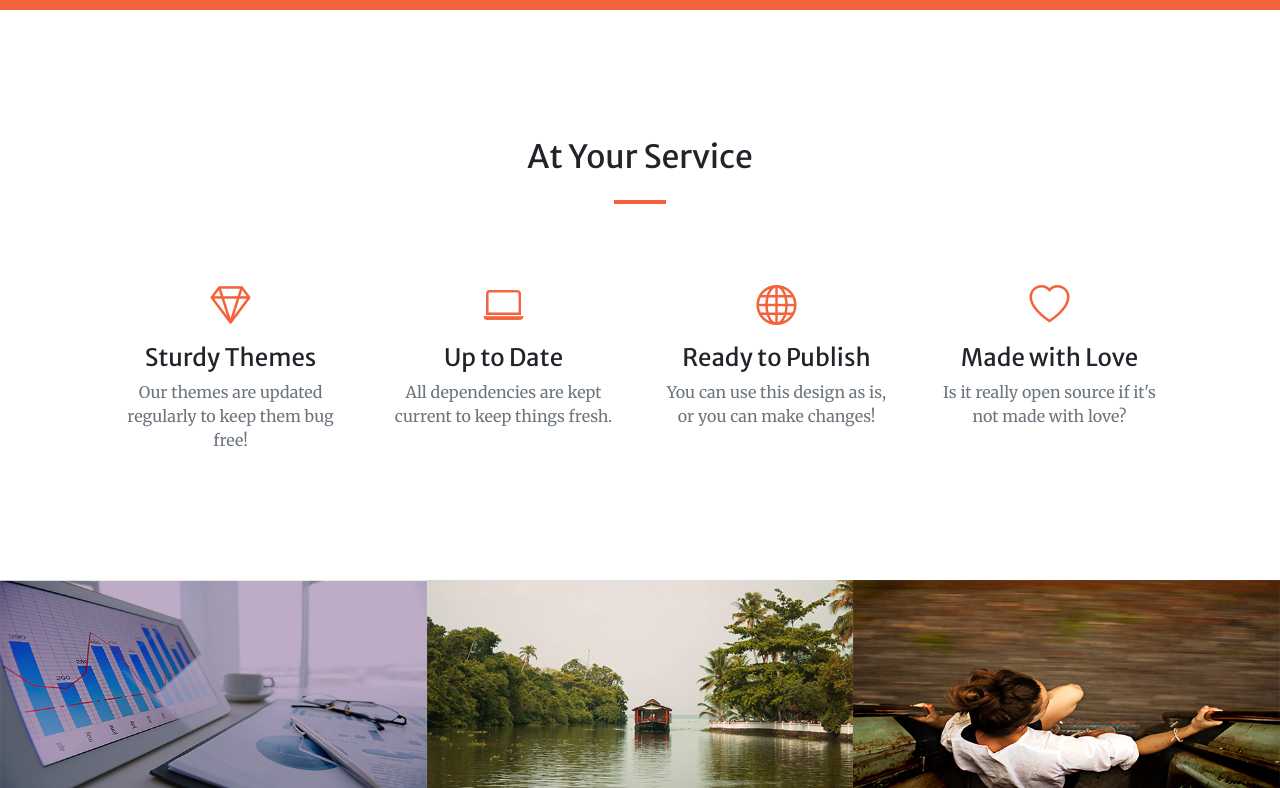
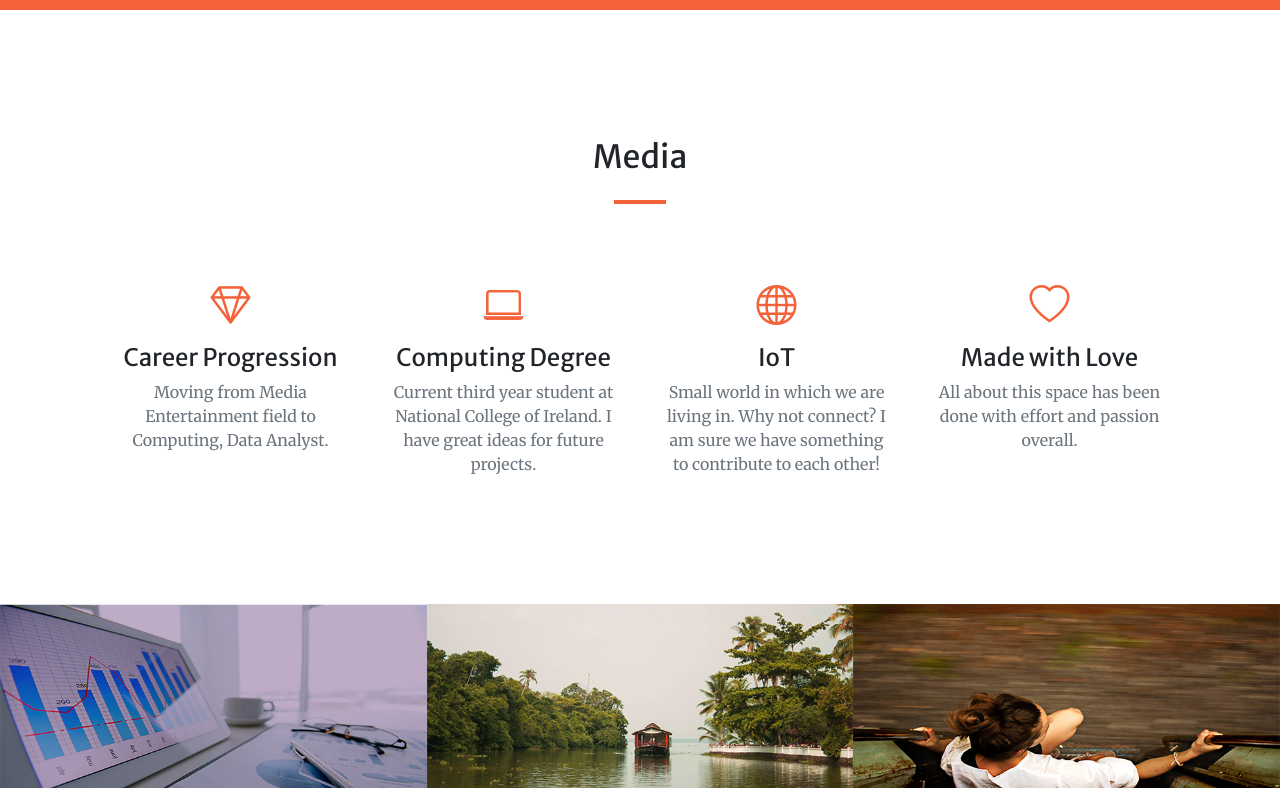
Before and after one commit to brevers/brevers.github.io, a plain HTML site: page index.html in a window 1280 px wide. Shown: the part 1340-2128 px from the top of the page. Drawn offline with nearby package versions, Linux system fonts and the light colour scheme; some packages are replaced by stand-ins of ours; a script that the page names is missing.

Commit message:
done commit

```diff
--- a/index.html
+++ b/index.html
@@ -65,35 +65,35 @@
         <!-- Services-->
         <section class="page-section" id="services">
             <div class="container px-4 px-lg-5">
-                <h2 class="text-center mt-0">At Your Service</h2>
+                <h2 class="text-center mt-0">Media</h2>
                 <hr class="divider" />
                 <div class="row gx-4 gx-lg-5">
                     <div class="col-lg-3 col-md-6 text-center">
                         <div class="mt-5">
                             <div class="mb-2"><i class="bi-gem fs-1 text-primary"></i></div>
-                            <h3 class="h4 mb-2">Sturdy Themes</h3>
-                            <p class="text-muted mb-0">Our themes are updated regularly to keep them bug free!</p>
+                            <h3 class="h4 mb-2">Career Progression</h3>
+                            <p class="text-muted mb-0">Moving from Media Entertainment field to Computing, Data Analyst.</p>
                         </div>
                     </div>
                     <div class="col-lg-3 col-md-6 text-center">
                         <div class="mt-5">
                             <div class="mb-2"><i class="bi-laptop fs-1 text-primary"></i></div>
-                            <h3 class="h4 mb-2">Up to Date</h3>
-                            <p class="text-muted mb-0">All dependencies are kept current to keep things fresh.</p>
+                            <h3 class="h4 mb-2">Computing Degree</h3>
+                            <p class="text-muted mb-0">Current third year student at National College of Ireland. I have great ideas for future projects.</p>
                         </div>
                     </div>
                     <div class="col-lg-3 col-md-6 text-center">
                         <div class="mt-5">
                             <div class="mb-2"><i class="bi-globe fs-1 text-primary"></i></div>
-                            <h3 class="h4 mb-2">Ready to Publish</h3>
-                            <p class="text-muted mb-0">You can use this design as is, or you can make changes!</p>
+                            <h3 class="h4 mb-2">IoT</h3>
+                            <p class="text-muted mb-0">Small world in which we are living in. Why not connect? I am sure we have something to contribute to each other!</p>
                         </div>
                     </div>
                     <div class="col-lg-3 col-md-6 text-center">
                         <div class="mt-5">
                             <div class="mb-2"><i class="bi-heart fs-1 text-primary"></i></div>
                             <h3 class="h4 mb-2">Made with Love</h3>
-                            <p class="text-muted mb-0">Is it really open source if it's not made with love?</p>
+                            <p class="text-muted mb-0">All about this space has been done with effort and passion overall.</p>
                         </div>
                     </div>
                 </div>
```
Also changed, not shown: assets/img/bg-masthead.jpg (deleted), assets/img/portfolio/fullsize/jump.jpg, assets/img/portfolio/thumbnails/jump.jpg.
